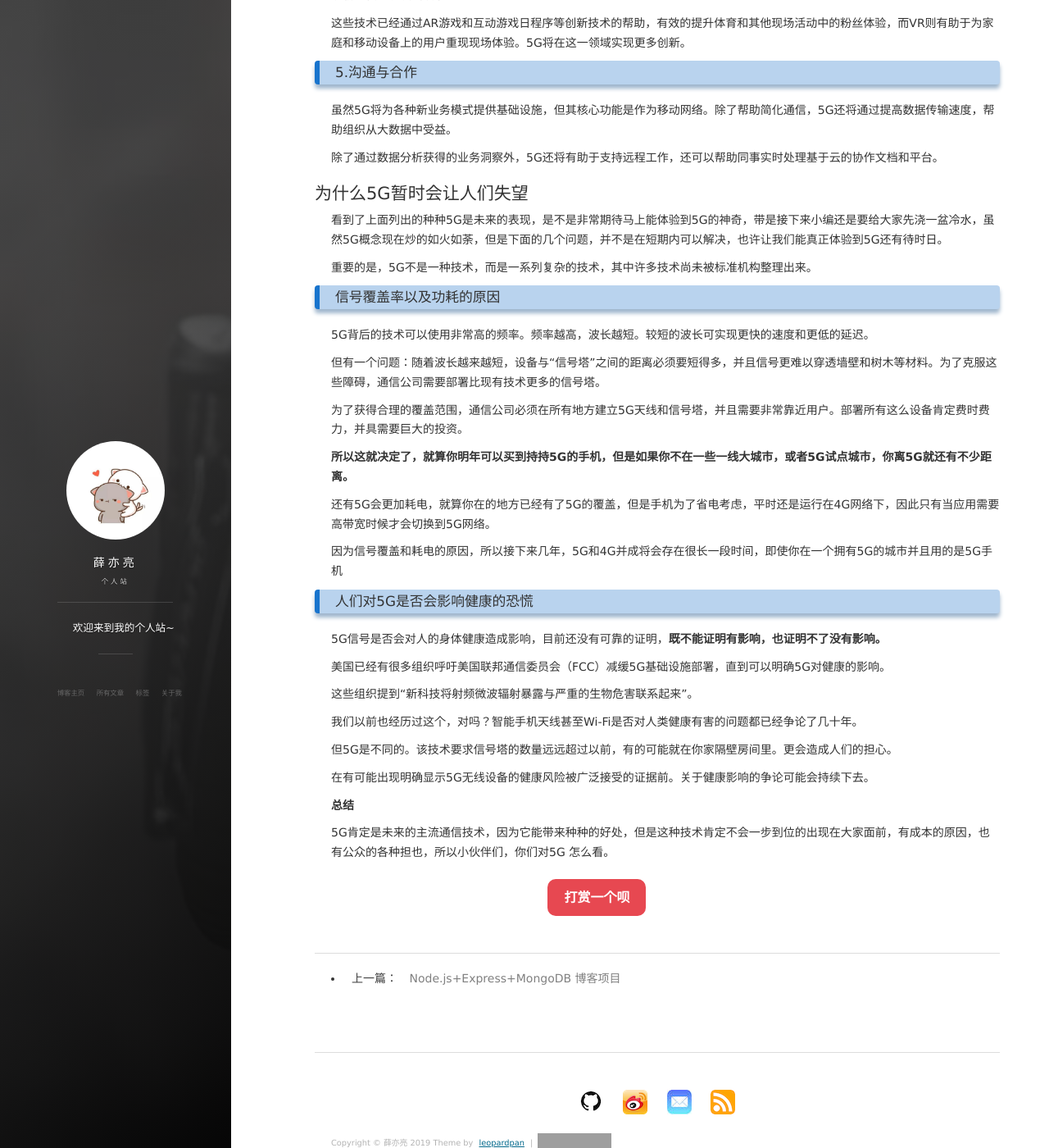
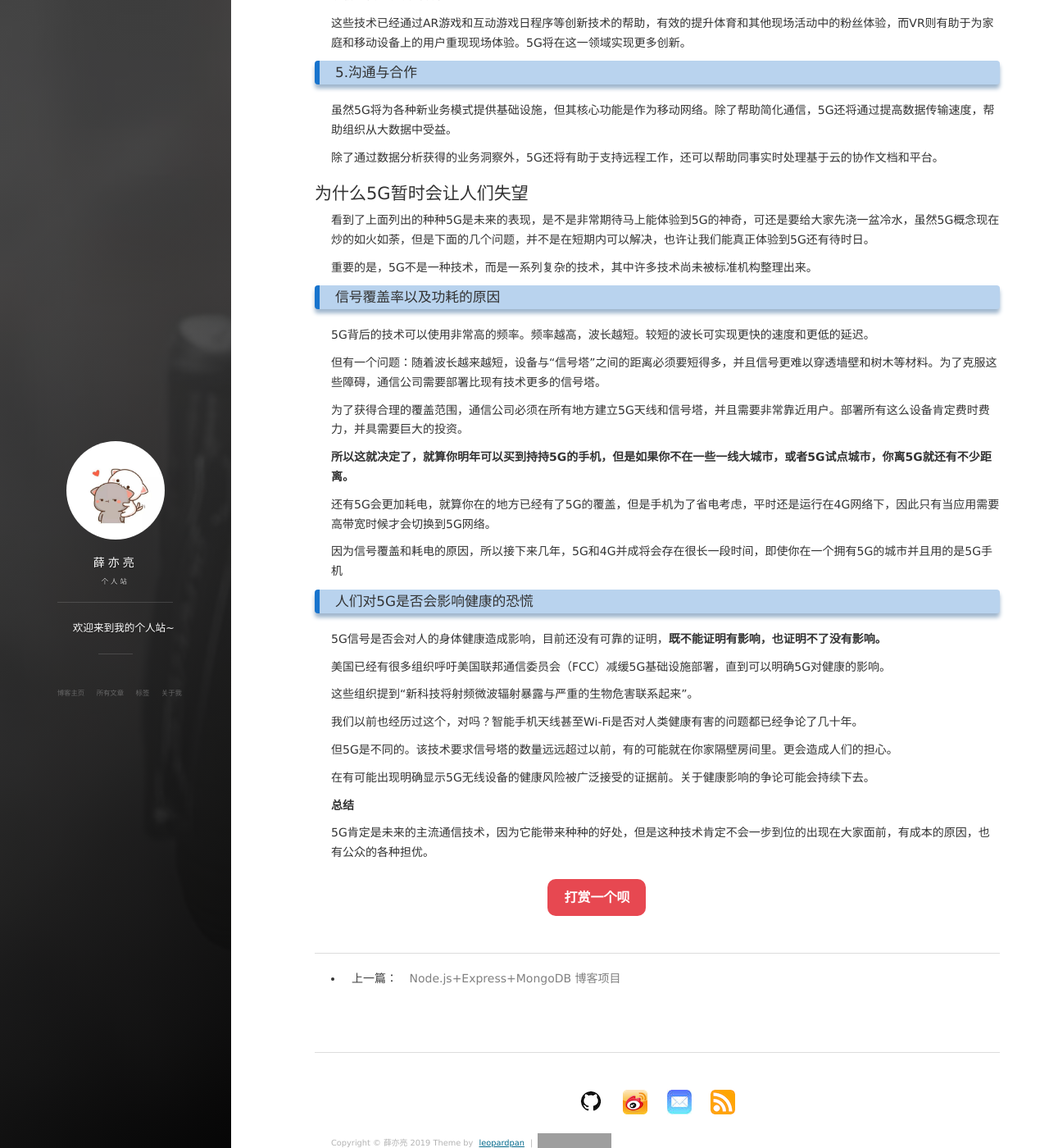
Before and after one commit to 787119359/787119359.github.io, a Jekyll site: the page built from _posts/2019-09-09-5G 的到来.md, in a window 1280 px wide and 1400 px high, scrolled down 994 px. Shown: the whole window at 82% size. Built offline with Jekyll 4.4.1, drawn with Linux system fonts in a browser that asks for light colours; nearby versions of some CDN libraries; comment, search, counter and statistics services are not loaded; grey boxes are pictures that could not be loaded.

Commit message:
second change

```diff
--- a/_posts/2019-09-09-5G 的到来.md
+++ b/_posts/2019-09-09-5G 的到来.md
@@ -63,7 +63,7 @@ tag: 学习
 
 ## 为什么5G暂时会让人们失望
 
-看到了上面列出的种种5G是未来的表现，是不是非常期待马上能体验到5G的神奇，带是接下来小编还是要给大家先浇一盆冷水，虽然5G概念现在炒的如火如荼，但是下面的几个问题，并不是在短期内可以解决，也许让我们能真正体验到5G还有待时日。
+看到了上面列出的种种5G是未来的表现，是不是非常期待马上能体验到5G的神奇，可还是要给大家先浇一盆冷水，虽然5G概念现在炒的如火如荼，但是下面的几个问题，并不是在短期内可以解决，也许让我们能真正体验到5G还有待时日。
 
 重要的是，5G不是一种技术，而是一系列复杂的技术，其中许多技术尚未被标准机构整理出来。
 
@@ -103,4 +103,4 @@ tag: 学习
 
 **总结**
 
-5G肯定是未来的主流通信技术，因为它能带来种种的好处，但是这种技术肯定不会一步到位的出现在大家面前，有成本的原因，也有公众的各种担也，所以小伙伴们，你们对5G 怎么看。
+5G肯定是未来的主流通信技术，因为它能带来种种的好处，但是这种技术肯定不会一步到位的出现在大家面前，有成本的原因，也有公众的各种担优。
```
